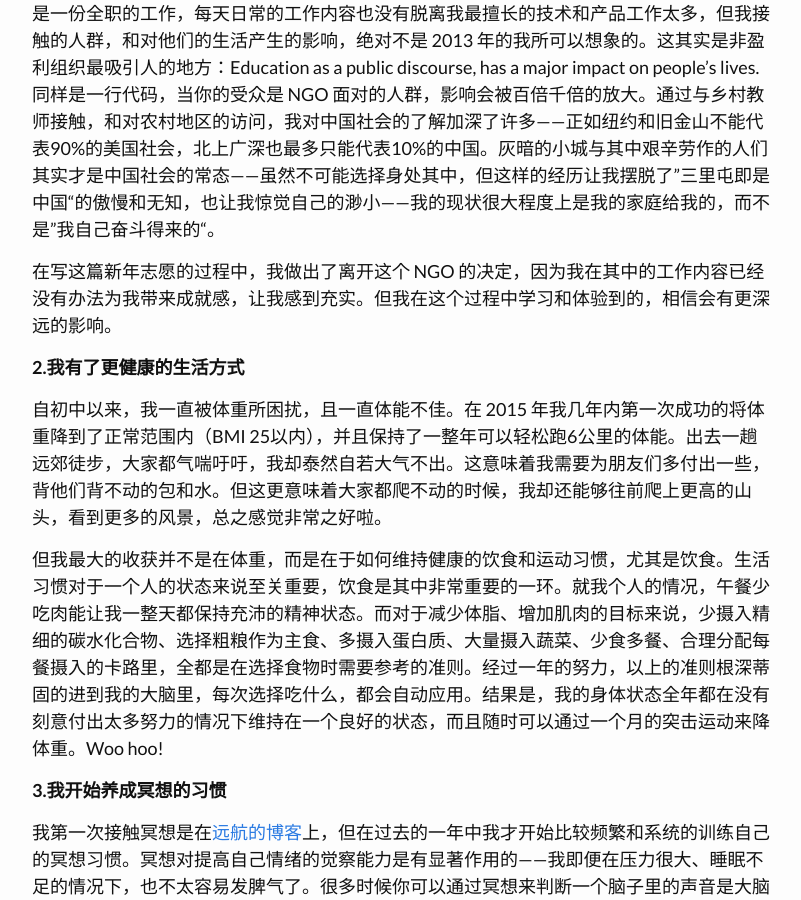
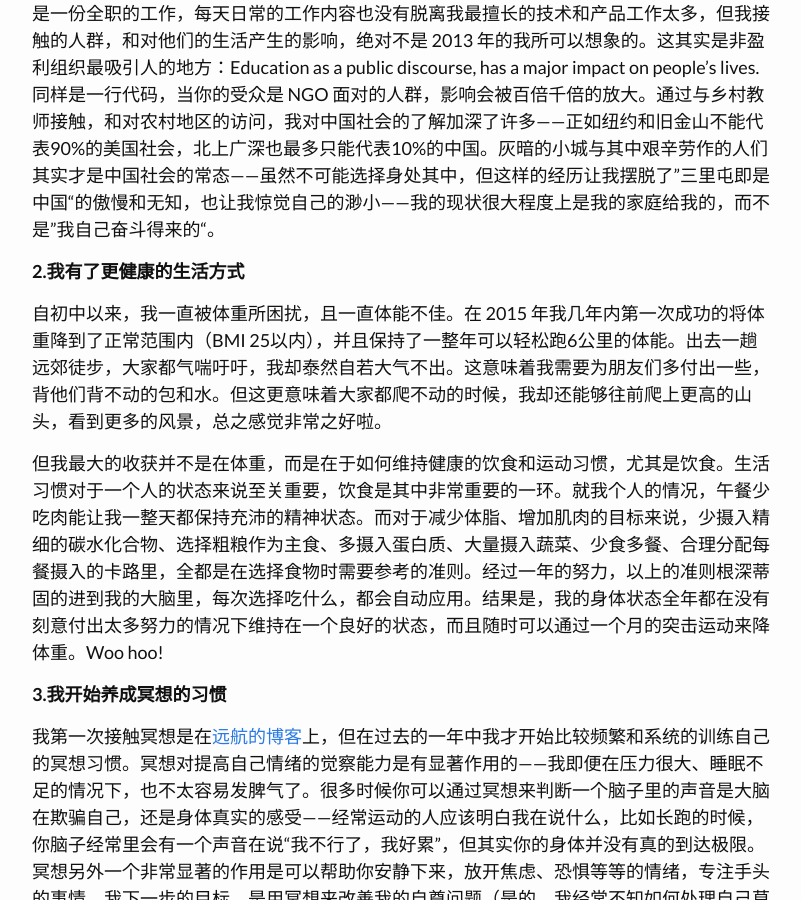
Before and after one commit to bleakwood/bleakwood.github.io, a Jekyll site: the page built from _posts/2016-01-17-new-year-resolution-2016.md, in a window 1280 px wide and 900 px high, scrolled down 1282 px. Shown: the whole window, without its empty margins (238-1039 px from the left). Built offline with Jekyll 4.4.1, drawn with Linux system fonts in a browser that asks for light colours; comment, search, counter and statistics services are not loaded.

Commit message:
update posts

```diff
--- a/_posts/2016-01-17-new-year-resolution-2016.md
+++ b/_posts/2016-01-17-new-year-resolution-2016.md
@@ -20,8 +20,6 @@ published: true
 ![Alt text](/../images/OLPC.jpg)
 
 而到 2015 年的最后一天为止，我已经和一个初创的教育类 NGO 一起工作了 10 个月了。这不是一份全职的工作，每天日常的工作内容也没有脱离我最擅长的技术和产品工作太多，但我接触的人群，和对他们的生活产生的影响，绝对不是 2013 年的我所可以想象的。这其实是非盈利组织最吸引人的地方：Education as a public discourse, has a major impact on people's lives. 同样是一行代码，当你的受众是 NGO 面对的人群，影响会被百倍千倍的放大。通过与乡村教师接触，和对农村地区的访问，我对中国社会的了解加深了许多——正如纽约和旧金山不能代表90%的美国社会，北上广深也最多只能代表10%的中国。灰暗的小城与其中艰辛劳作的人们其实才是中国社会的常态——虽然不可能选择身处其中，但这样的经历让我摆脱了”三里屯即是中国“的傲慢和无知，也让我惊觉自己的渺小——我的现状很大程度上是我的家庭给我的，而不是”我自己奋斗得来的“。
-
-在写这篇新年志愿的过程中，我做出了离开这个 NGO 的决定，因为我在其中的工作内容已经没有办法为我带来成就感，让我感到充实。但我在这个过程中学习和体验到的，相信会有更深远的影响。
 
 **2.我有了更健康的生活方式**
 
```
